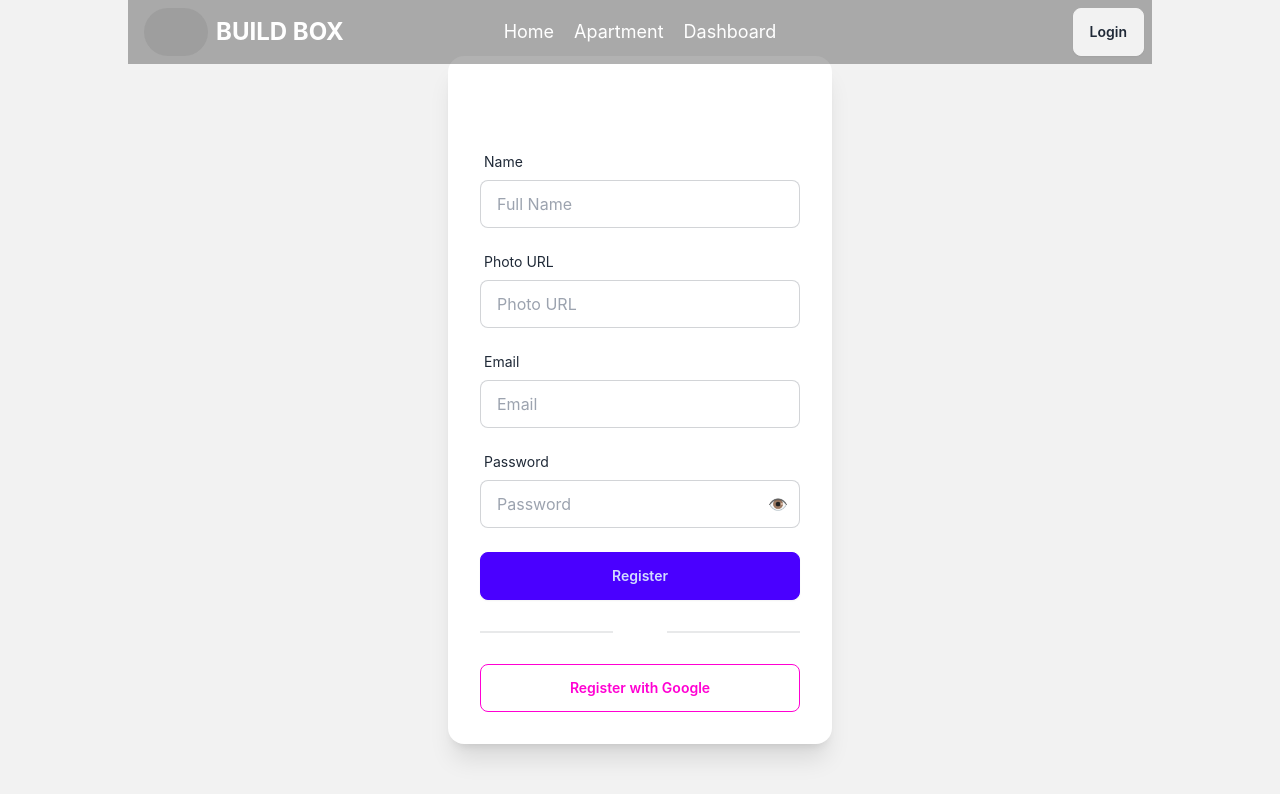
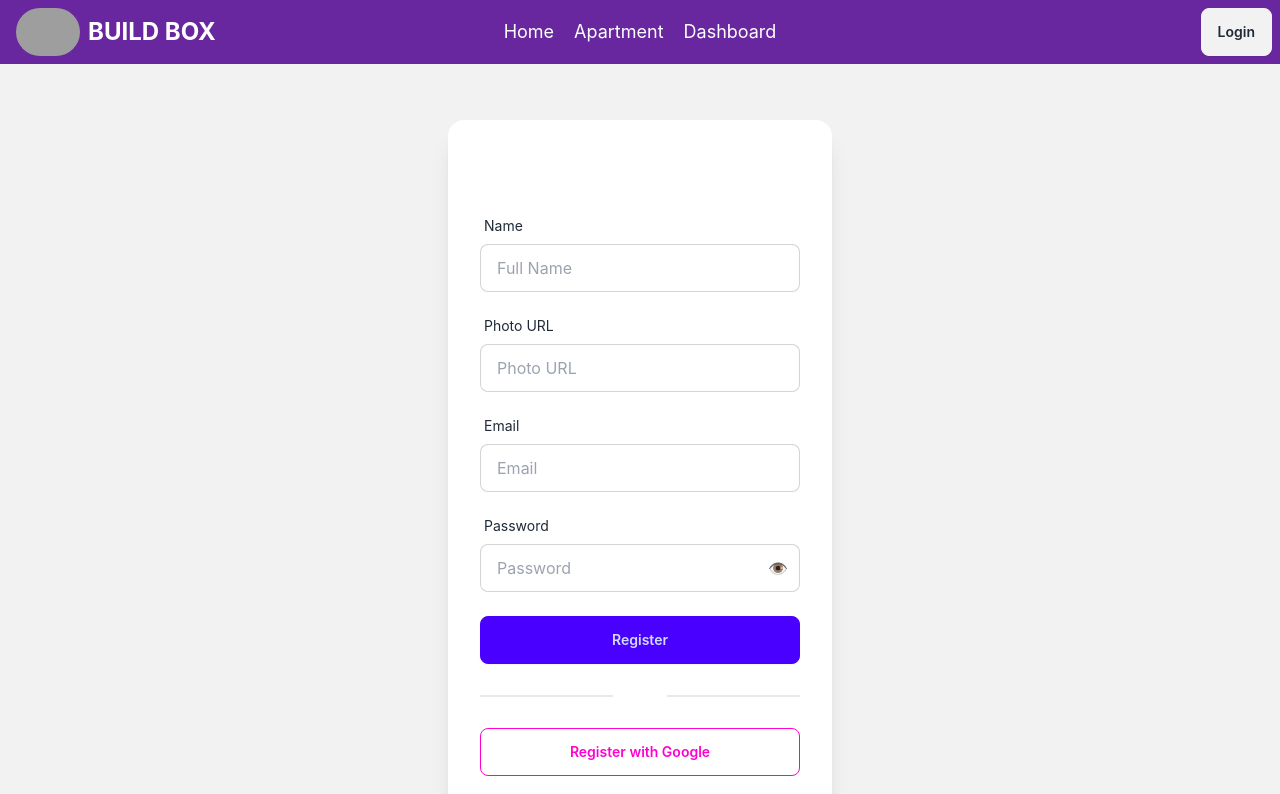
Before and after one commit to SouravDn-p/Sd-BuildBox---Your-Apartment-Manager, a React (Vite) app: page /register in a window 1280 px wide. Shown: the top 794 px of the page. Built offline with nearby package versions, Linux system fonts and the light colour scheme; no server answers; grey boxes are pictures that could not be loaded.

Commit message:
navbar full width done

```diff
--- a/package.json
+++ b/package.json
@@ -1,5 +1,5 @@
 {
-  "name": "ridebd-client-side",
+  "name": "buildbox-client-side",
   "private": true,
   "version": "0.0.0",
   "type": "module",
--- a/src/pages/Navbar.jsx
+++ b/src/pages/Navbar.jsx
@@ -33,11 +33,11 @@ const Navbar = () => {
   const isDashboard = location.pathname === "/dashboard";
   return (
     <div
-      className="mx-auto max-w-screen-lg"
+      className="mx-auto"
       style={{ backgroundColor: "#9538E2" }}
     >
       {!isDashboard && (
-        <div className="navbar fixed z-10 bg-opacity-30 max-w-screen-lg bg-black text-white">
+        <div className="navbar bg-opacity-30 w-full bg-black text-white">
           <div className="navbar-start">
             <div className="dropdown">
               <div
```
Also changed, not shown: 1 other file (tests, documents, lock files or other folders).
